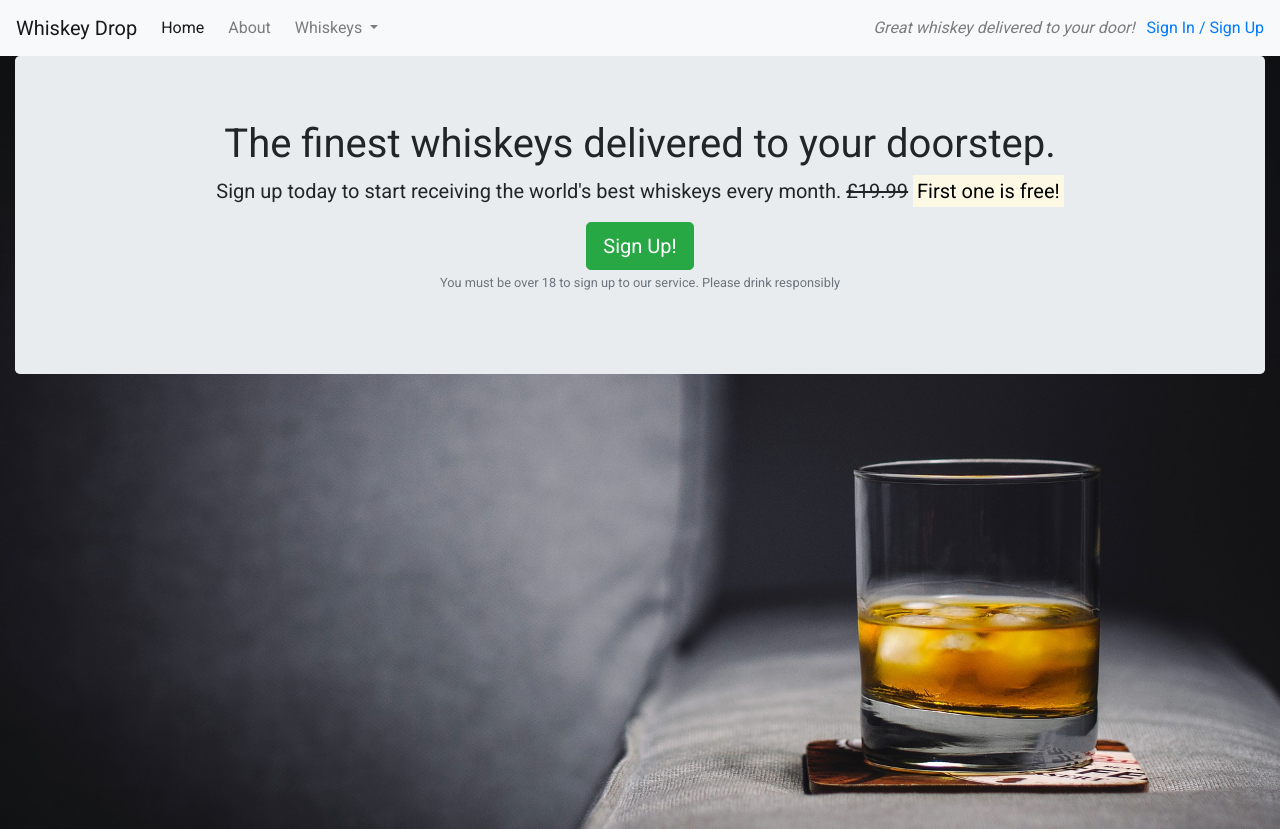
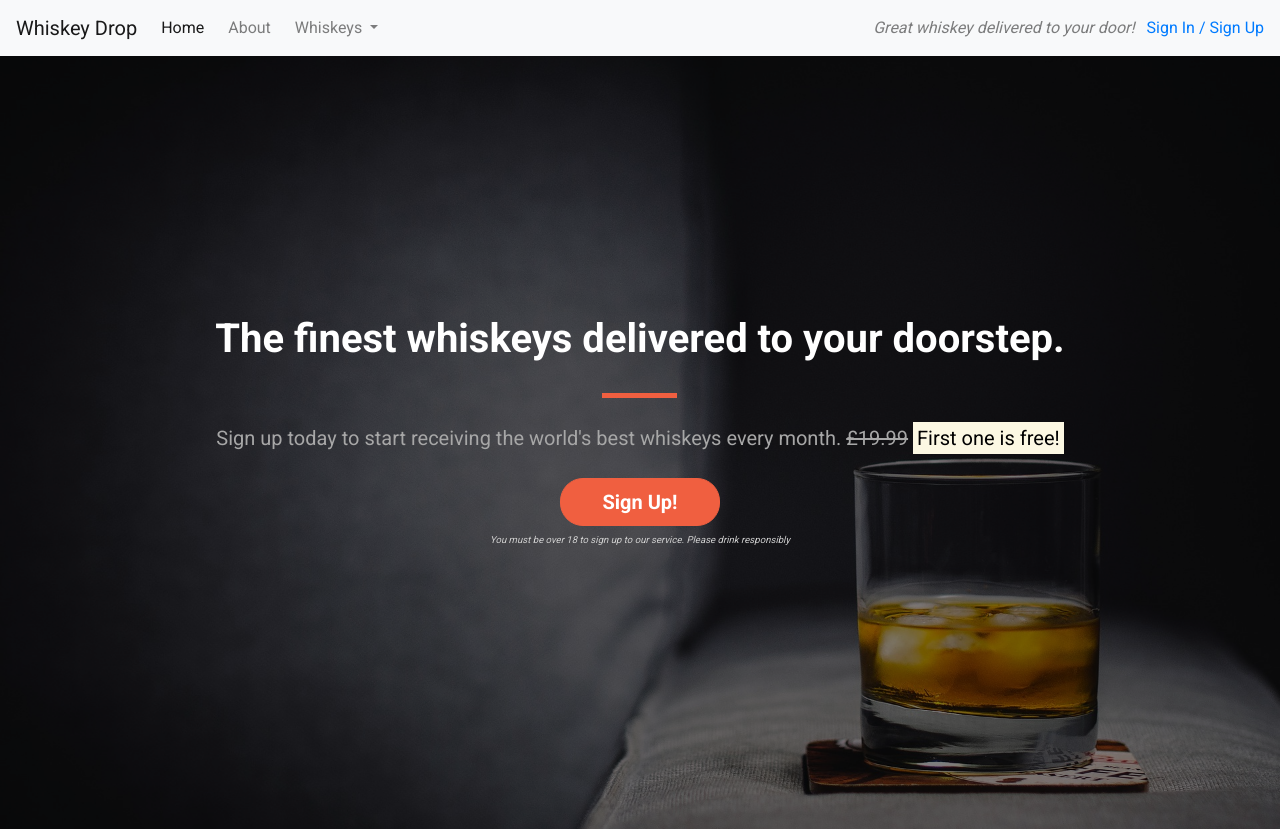
Before and after one commit to simonjvardy/BootstrappingYourNextBigIdea-CI, a plain HTML site: page index.html in a window 1280 px wide. Shown: the top 829 px of the page. Drawn offline with nearby package versions, Linux system fonts and the light colour scheme.

Commit message:
mod: update css styling for callout section.

```diff
--- a/css/style.css
+++ b/css/style.css
@@ -11,8 +11,75 @@ body {
     -moz-background-size: cover;
     -o-background-size: cover;
     background-size: cover;
+    display: flex;
+    align-items: center;
+    justify-content: center;
+    position: relative;
+}
+
+.opaque-overlay {
+    position: absolute;
+    top: 0;
+    left: 0;
+    height: 100%;
+    width: 100%;
+    background-color: rgba(0,0,0,0.5);
 }
 
 .quotes-container {}
 
 .features-container {}
+
+/*Block Dividers*/
+
+.block-divider {
+    width: 75px;
+    height: 5px;
+    border: 0;
+}
+
+.block-divider--orange {
+        background-color: #f05f40;
+}
+
+.block-divider--short {
+    width: 35px;
+}
+
+/*Jumbotron*/
+
+/* override default bootstrap jumotron class with additional styling */
+.jumbotron {
+    background-color: transparent;
+}
+
+.jumbotron-header {
+    color: white;
+    font-weight: bold;
+    margin-bottom: 30px;
+}
+
+.jumbotron .lead {
+    margin: 25px 0;
+    color: #a7a7a7;
+}
+
+.jumbotron small {
+    font-size: 60%;
+    font-style: italic;
+    color: #d0d0d0;
+}
+
+/*Buttons*/
+
+.btn--cta {
+    font-weight: bold;
+    border-radius: 23px;
+    width: 160px;
+}
+
+.btn--red {
+    color: white;
+    background-color: #f05f40;
+    border-color: #f05f40;
+}
--- a/index.html
+++ b/index.html
@@ -62,10 +62,12 @@
     </div>  -->
     <div class="container-fluid callout-container">
         <!-- Callout -->
+        <div class="opaque-overlay">&nbsp;</div>
         <div class="row">
             <div class="col-12">
                 <section class="callout jumbotron text-center">
-                    <h1>The finest whiskeys delivered to your doorstep.</h1>
+                    <h1 class="jumbotron-header">The finest whiskeys delivered to your doorstep.</h1>
+                    <hr class="block-divider block-divider--orange">
                     <p class="lead">Sign up today to start receiving the world's best whiskeys every month.
                         <!-- to style properly on larger mobile devices put the Highlighted text on a separate line -->
                         <s class="d-none d-sm-inline">£19.99</s>
@@ -73,7 +75,7 @@
                         <strong><mark>First one is free!</mark></strong>
                     </p>
                     <!-- Added in a modal for the signup button -->
-                    <button class="btn btn-success btn-lg" data-toggle="modal" data-target="#signUpModal">Sign Up!</button>
+                    <button class="btn btn-lg btn--cta btn--red" data-toggle="modal" data-target="#signUpModal">Sign Up!</button>
                     <p class="text-muted"><small>You must be over 18 to sign up to our service. Please drink responsibly</small></p>
                 </section>
             </div>
```
